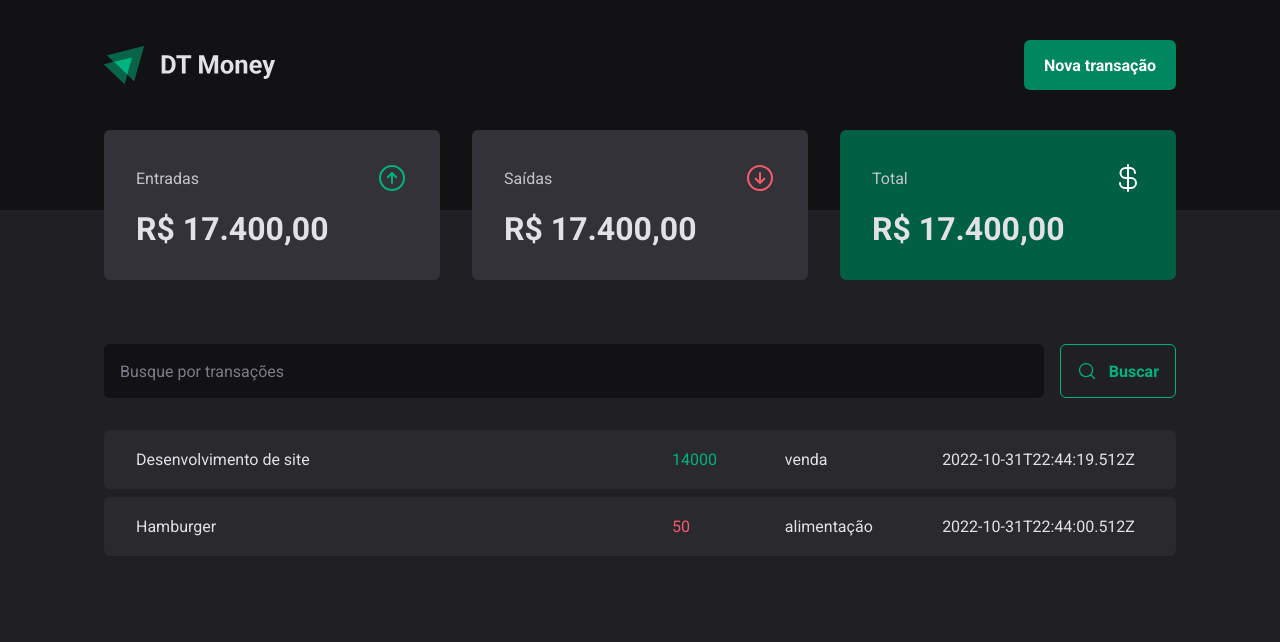
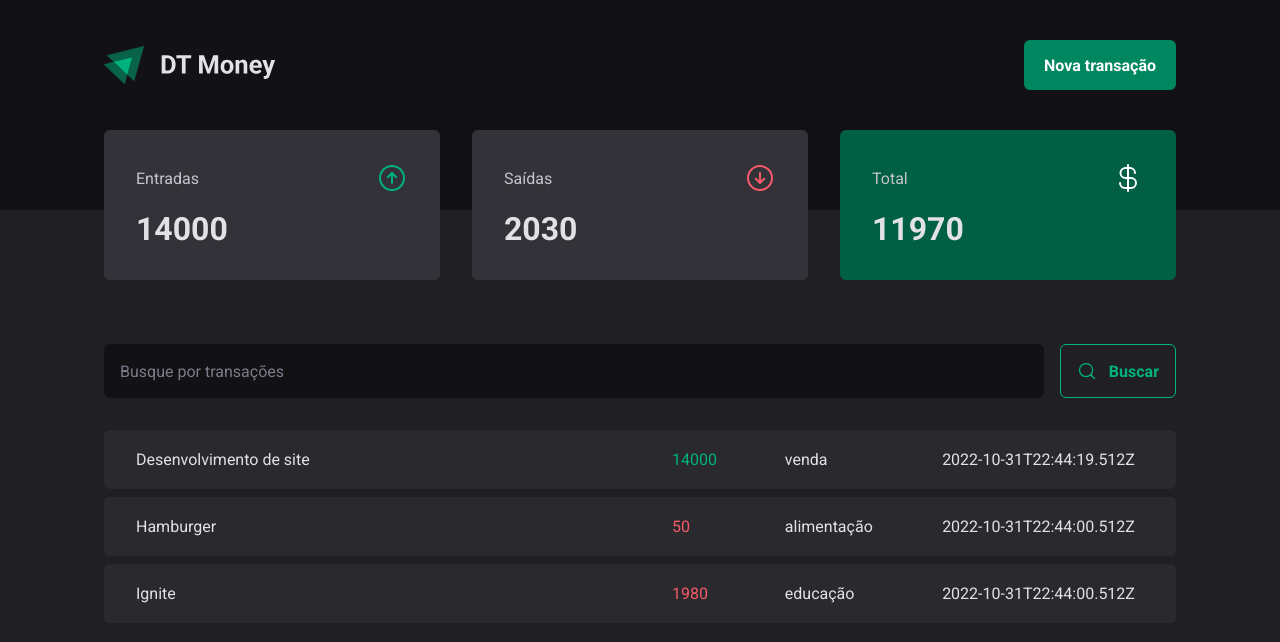
Before and after one commit to Vander-Reis/dt-money, a React (Vite) app: page / in a window 1280 px wide. Shown: the top 642 px of the page. Built offline with nearby package versions, Linux system fonts and the light colour scheme; data requests are answered from the project's data file.

Commit message:
Calculando resumo de transações

```diff
--- a/server.json
+++ b/server.json
@@ -15,6 +15,14 @@
             "category": "alimentação",
             "price": 50,
             "createdAt": "2022-10-31T22:44:00.512Z"
+        },
+        {
+            "id": 3,
+            "description": "Ignite",
+            "type": "outcome",
+            "category": "educação",
+            "price": 1980,
+            "createdAt": "2022-10-31T22:44:00.512Z"
         }
     ]
 }
--- a/src/components/Summary/index.tsx
+++ b/src/components/Summary/index.tsx
@@ -6,6 +6,27 @@
 export function Summary() {
   const { transactions } = useContext(TransactionsContext)
 
+  // novo objeto retornado do reduce = {income: 0, outcome: 0, total: 0}
+
+  const summary = transactions.reduce(
+    (acc, transaction) => {
+      if (transaction.type === 'income') {
+        acc.income += transaction.price
+        acc.total += transaction.price
+      } else {
+        acc.outcome += transaction.price
+        acc.total -= transaction.price
+      }
+
+      return acc
+    },
+    {
+      income: 0,
+      outcome: 0,
+      total: 0,
+    },
+  )
+
   return (
     <SummaryContainer>
       <SummaryCard>
@@ -13,7 +34,7 @@
           <span>Entradas</span>
           <ArrowCircleUp size={32} color="#00b37e" />
         </header>
-        <strong>R$ 17.400,00</strong>
+        <strong>{summary.income}</strong>
       </SummaryCard>
 
       <SummaryCard>
@@ -21,7 +42,7 @@
           <span>Saídas</span>
           <ArrowCircleDown size={32} color="#f75a68" />
         </header>
-        <strong>R$ 17.400,00</strong>
+        <strong>{summary.outcome}</strong>
       </SummaryCard>
 
       <SummaryCard variant="green">
@@ -29,7 +50,7 @@
           <span>Total</span>
           <CurrencyDollar size={32} color="#FFF" />
         </header>
-        <strong>R$ 17.400,00</strong>
+        <strong>{summary.total}</strong>
       </SummaryCard>
     </SummaryContainer>
   )
```
